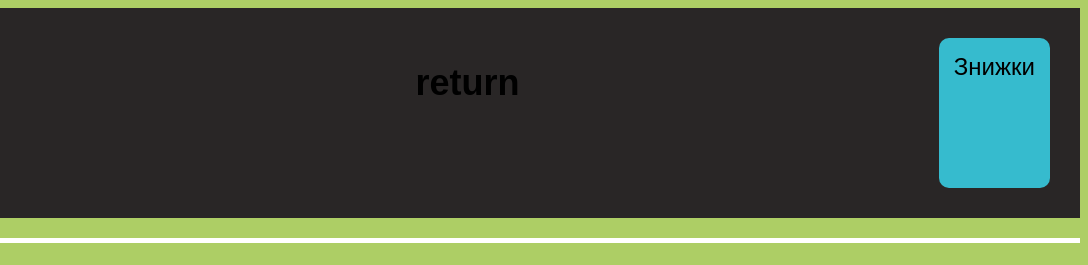
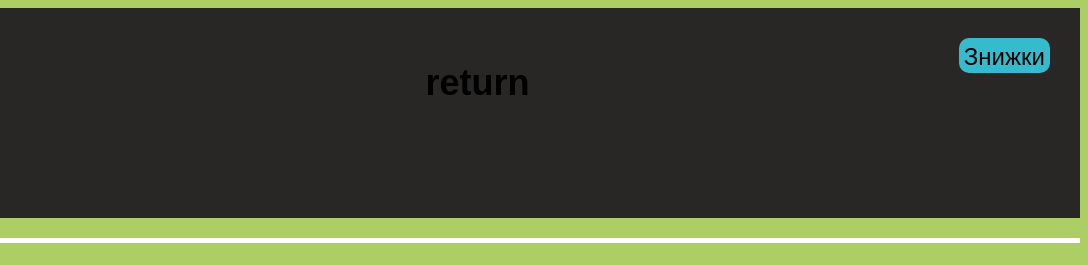
Before and after one commit to IvannaDanyliv/BitMarket, a plain HTML site: page index.html in a window 1280 px wide. Shown: the top 265 px of the page, 192-1280 px from the left. Drawn offline with Linux system fonts and the light colour scheme.

Commit message:
Update style.css

```diff
--- a/style.css
+++ b/style.css
@@ -12,12 +12,13 @@ header {
 }
 
 .button {
-    background-color: #36bbce;
+     background-color: #36bbce;
     color: black;
     text-decoration: none;
-    padding: 15px;
+    padding: 5px;
     font-size: 24px;
     border-radius: 10px;
+    height: 25px;
 }
 
 nav {
```
